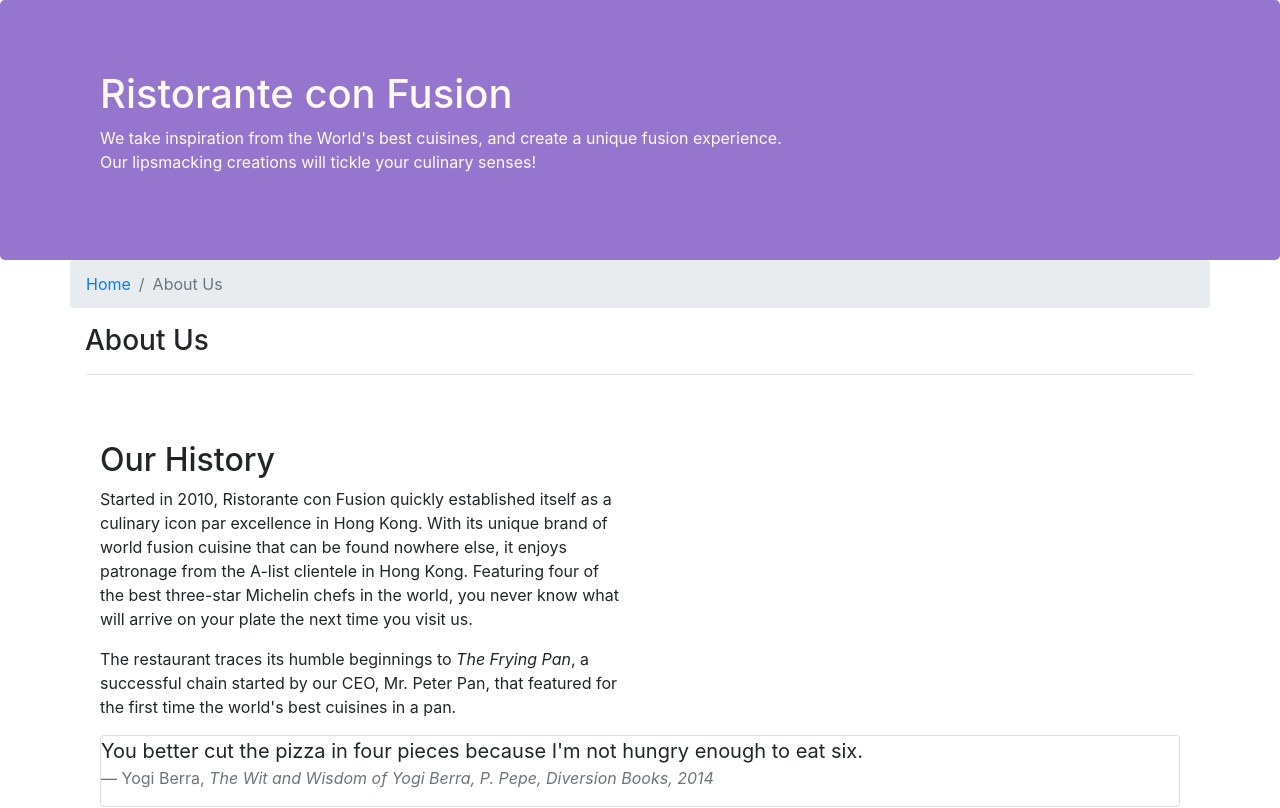
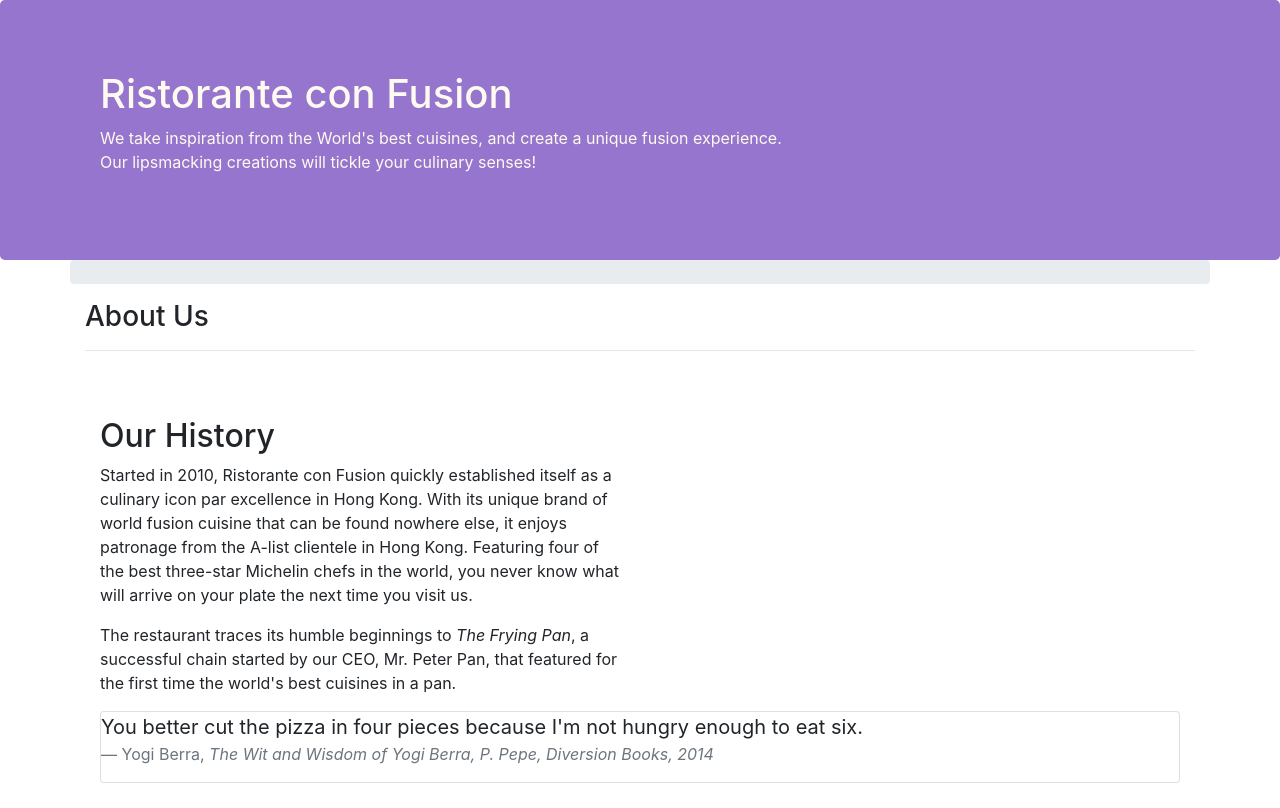
Before and after one commit to bhanrigh/bhanrigh.github.io, a website: page coursera/aboutus.html in a window 1280 px wide. Shown: the top 808 px of the page. Drawn offline with nearby package versions, Linux system fonts and the light colour scheme.

Commit message:
Update aboutus.html

```diff
--- a/coursera/aboutus.html
+++ b/coursera/aboutus.html
@@ -121,8 +121,6 @@ body {
     <div class="container">
         <div class="row">
             <ol class="col-12 breadcrumb">
-                <li class="breadcrumb-item"><a href="./index.html">Home</a></li>
-                <li class="breadcrumb-item active">About Us</li>
             </ol>
             <div class="col-12">
                 <!--Task 2 - The "About Us" title should stretch the entire width of the row. -->
```
